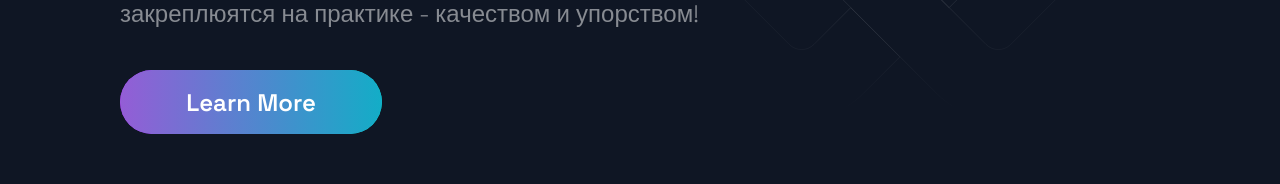
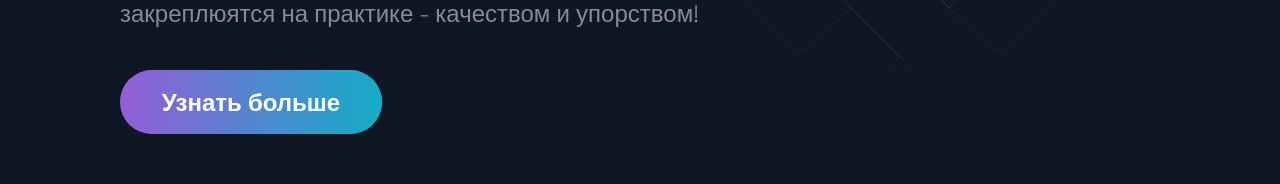
Before and after one commit to Timur0895/Portfolio-Website, a Next.js app: page / in a window 1280 px wide. Shown: the part 512-696 px from the top of the page. Built offline with nearby package versions, Linux system fonts and the light colour scheme.

Commit message:
Update Hero.js

```diff
--- a/src/components/Hero/Hero.js
+++ b/src/components/Hero/Hero.js
@@ -24,7 +24,7 @@ const Hero = () => (
       <Button
         onClick={() => (window.location = "https://github.com/Timur0895")}
       >
-        Learn More
+        Узнать больше
       </Button>
     </LeftSection>
   </Section>
```
